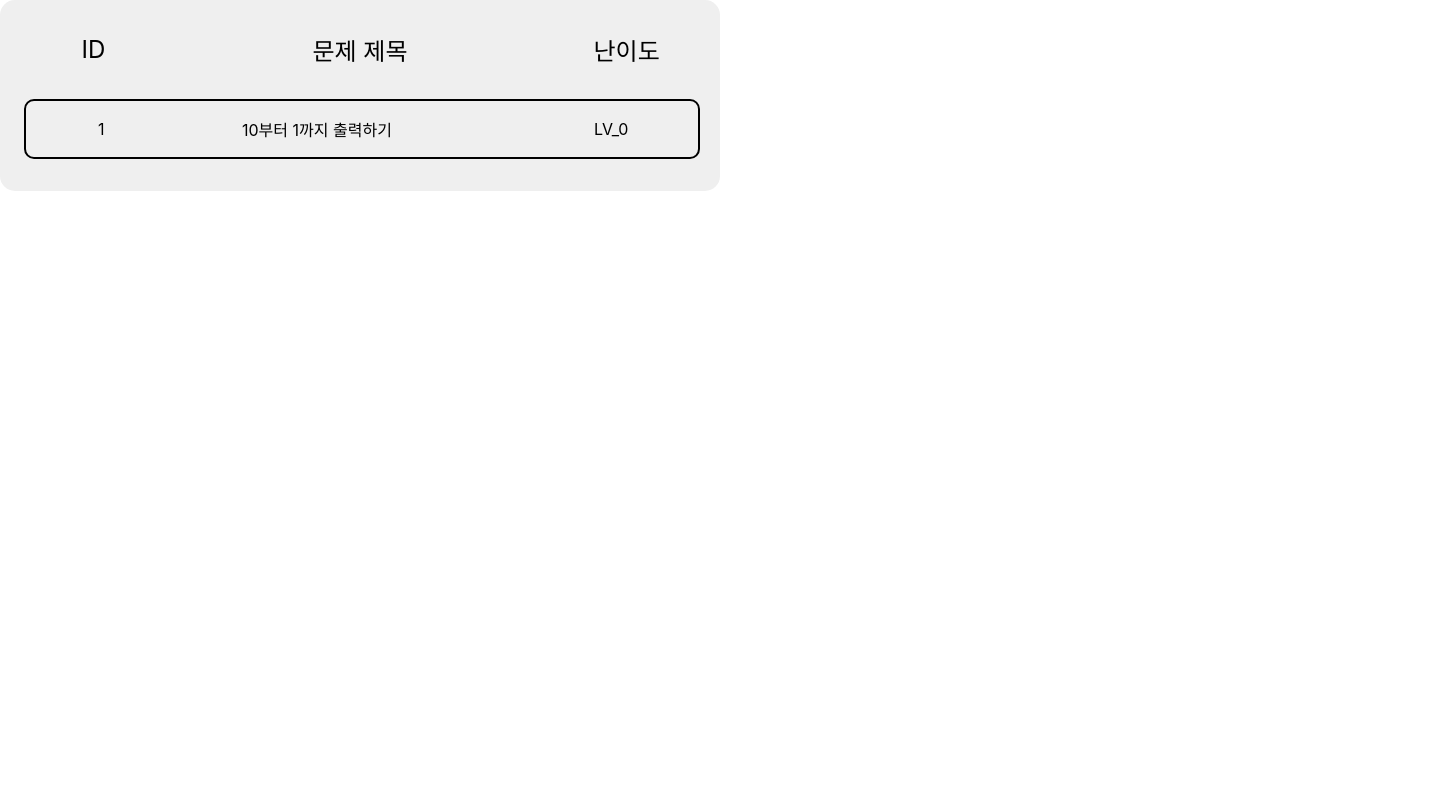
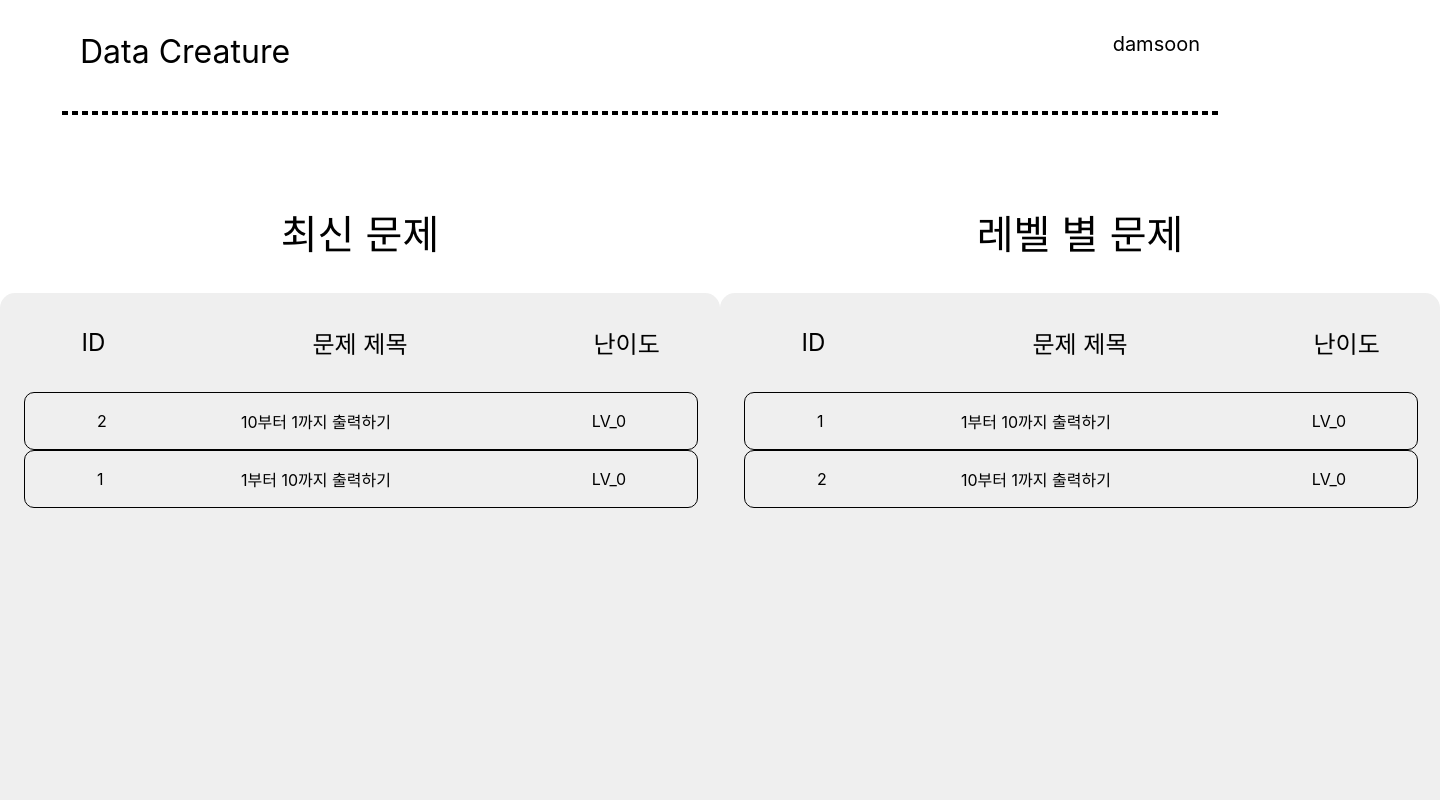
Before and after one commit to damhyeong/DataCreature-TS-React, a React (Create React App) app: page / in a window 1280 px wide. Shown: the top 800 px of the page, 1440 px wide, since content can reach past the window. Built offline with nearby package versions, Linux system fonts and the light colour scheme.

Commit message:
Complete Main page Styles

```diff
--- a/src/App.tsx
+++ b/src/App.tsx
@@ -2,11 +2,12 @@ import React from 'react';
 import logo from './logo.svg';
 import './App.css';
 import Login from "./Login";
-import ExampleList from "./components/ExampleList/ExampleList";
+import ExampleContainer from "./components/MainPage/ExampleContainer/ExampleContainer";
+import MainpageContainer from "./components/MainPage/MainpageContainer/MainpageContainer";
 
 function App() {
     return (
-        <ExampleList/>
+        <MainpageContainer/>
     );
 }
 
--- /dev/null
+++ b/src/components/MainPage/ExampleContainer/ExampleContainer.tsx
@@ -0,0 +1,39 @@
+import React, {useState} from "react";
+import './style.scss'
+import ExampleList from "../ExampleList/ExampleList";
+
+interface exam{
+    id : number;
+    title : string;
+    level : number;
+}
+
+interface PIFace{
+    currentList : exam[];
+    levelList : exam[];
+}
+
+const ExampleContainer = ({currentList, levelList} : PIFace) => {
+
+    const [currentExamList , setCurrentExamList] = useState<exam[]>(
+        currentList
+    );
+
+    const [levelExamList, setLevelExamList] = useState<exam[]>(
+        levelList
+    )
+
+    return (
+        <div className={"example-container"}>
+            <div className={"example-current"}>
+                <div className={"title-current"}>최신 문제</div>
+                <ExampleList examList={currentExamList}/>
+            </div>
+            <div className={"example-level"}>
+                <div className={"title-level"}>레벨 별 문제</div>
+                <ExampleList examList={levelExamList}/>
+            </div>
+        </div>
+    )
+}
+export default ExampleContainer;
--- /dev/null
+++ b/src/components/MainPage/ExampleContainer/style.scss
@@ -0,0 +1,26 @@
+.example-container{
+  display: flex;
+  flex-direction: row;
+  justify-content: space-around;
+  padding-top: 5rem;
+  .example-current{
+    display: flex;
+    flex-direction: column;
+    justify-content: center;
+    align-items: center;
+    .title-current{
+      padding-bottom: 2rem;
+      font-size: 2.5rem;
+    }
+  }
+  .example-level{
+    display: flex;
+    flex-direction: column;
+    justify-content: center;
+    align-items: center;
+    .title-level{
+      padding-bottom: 2rem;
+      font-size: 2.5rem;
+    }
+  }
+}
--- a/src/components/ExampleList/ExampleList.tsx
+++ b/src/components/MainPage/ExampleList/ExampleList.tsx
@@ -2,8 +2,20 @@ import React from "react";
 import "./style.scss"
 import ExampleListItem from "../ExampleListItem/ExampleListItem";
 
-const ExampleList = () => {
+interface EIFace{
+    id : number;
+    title : string;
+    level : number;
+}
 
+// Example List Interface
+interface ELIface {
+    examList : EIFace[];
+}
+
+const ExampleCurrentList = (props : ELIface) => {
+
+    const {examList} = props;
 
     return (
         <div className={"container"}>
@@ -15,9 +27,12 @@ const ExampleList = () => {
 
 
             <div className={"exam-container"}>
-                <ExampleListItem id={1} title={"10부터 1까지 출력하기"} level={0}/>
+                {examList.map(
+                    (exam : EIFace) => <ExampleListItem id={exam.id} title={exam.title} level={exam.level}/>
+                )}
+
             </div>
         </div>
     )
 }
-export default ExampleList;
+export default ExampleCurrentList;
--- a/src/components/ExampleList/style.scss
+++ b/src/components/MainPage/ExampleList/style.scss
@@ -3,6 +3,9 @@
   background: #efefef;
   border-radius: 15px;
   width: 45rem;
+  height : 600px;
+  overflow-y: auto;
+  overflow-x: clip;
   flex-direction: column;
   .title-container{
     display: flex;
--- a/src/components/ExampleListItem/style.scss
+++ b/src/components/MainPage/ExampleListItem/style.scss
@@ -1,6 +1,6 @@
 .example-list-item{
   border-radius: 10px;
-  border: 2px solid black;
+  border: 1px solid black;
   padding: 1rem;
   width: 40rem;
   .main-box{
--- /dev/null
+++ b/src/components/MainPage/MainpageContainer/MainpageContainer.tsx
@@ -0,0 +1,36 @@
+import React, {useState} from "react";
+import './style.scss'
+import ExampleContainer from "../ExampleContainer/ExampleContainer";
+
+interface exam{
+    id : number;
+    title : string;
+    level : number;
+}
+
+const MainpageContainer = () => {
+    // 로그인 후 유저 별칭 가져오기
+    const [userId, setUserId] = useState<string>("damsoon")
+
+    // 여기서 API Backend Server로 요청을 보내 정보를 얻어야 한다.
+    const [currentList, setCurrentList] = useState<exam[]>([
+        {id : 2, title : "10부터 1까지 출력하기", level : 0},
+        {id : 1, title : "1부터 10까지 출력하기", level : 0},
+    ])
+    const [levelList, setLevelList] = useState<exam[]>([
+        {id : 1, title : "1부터 10까지 출력하기", level : 0},
+        {id : 2, title : "10부터 1까지 출력하기", level : 0},
+    ])
+
+    return (
+        <div className={"main-page"}>
+            <div className={"main-header"}>
+                <div className={"project-title"}>Data Creature</div>
+                <div className={"user-id"}>{userId}</div>
+            </div>
+            <hr/>
+            <ExampleContainer currentList={currentList} levelList={levelList}/>
+        </div>
+    )
+}
+export default MainpageContainer;
--- /dev/null
+++ b/src/components/MainPage/MainpageContainer/style.scss
@@ -0,0 +1,25 @@
+.main-page{
+  display: flex;
+  flex-direction: column;
+  width: 100%;
+
+  .main-header{
+    display: flex;
+    flex-direction: row;
+    justify-content: space-between;
+    padding-top: 2rem;
+    padding-bottom: 2rem;
+    .project-title{
+      padding-left: 5rem;
+      font-size: 2rem;
+    }
+    .user-id{
+      padding-right: 5rem;
+      font-size: 1.25rem;
+    }
+  }
+  hr{
+    width : 90%;
+    border: 2px dashed black;
+  }
+}
--- /dev/null
+++ b/src/components/SolvePage/SolvePageContainer/SolvePageContainer.tsx
@@ -0,0 +1,6 @@
+import React from "react";
+import "./style.scss"
+
+const SolvePageContainer = ({id} : number) => {
+
+}
```
Also changed, not shown: src/components/MainPage/ExampleListItem/ExampleListItem.tsx (renamed from src/components/ExampleListItem/ExampleListItem.tsx), src/components/SolvePage/SolvePageContainer/style.scss (added).
